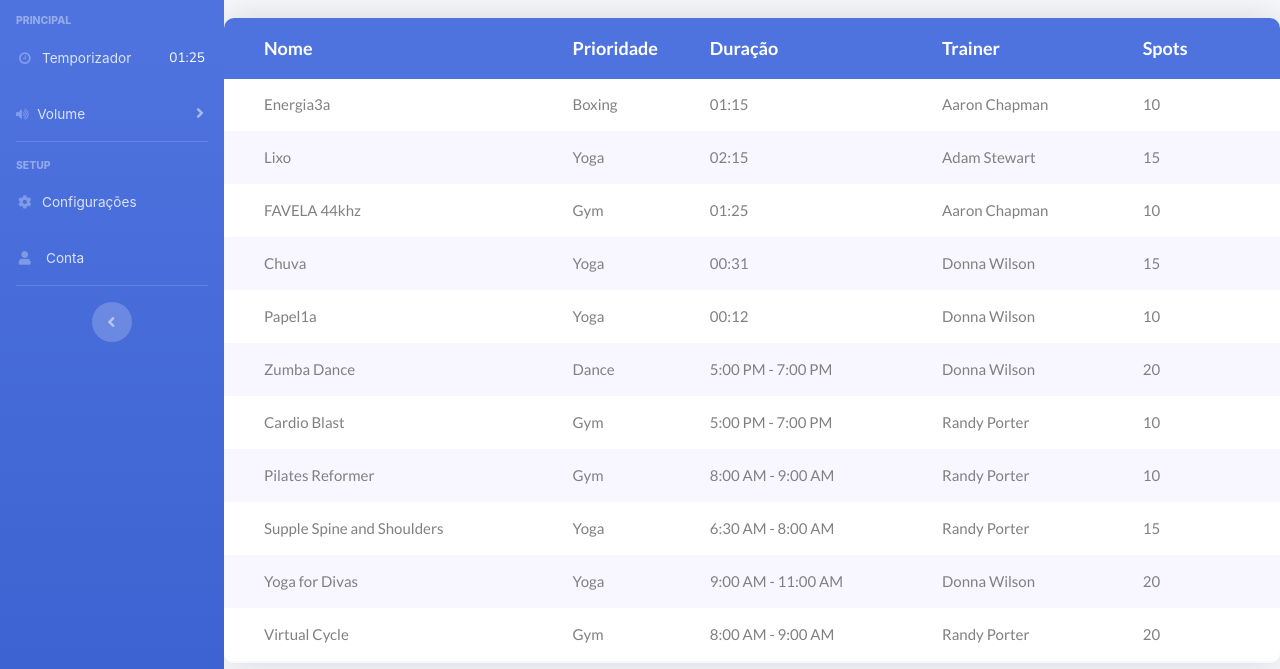
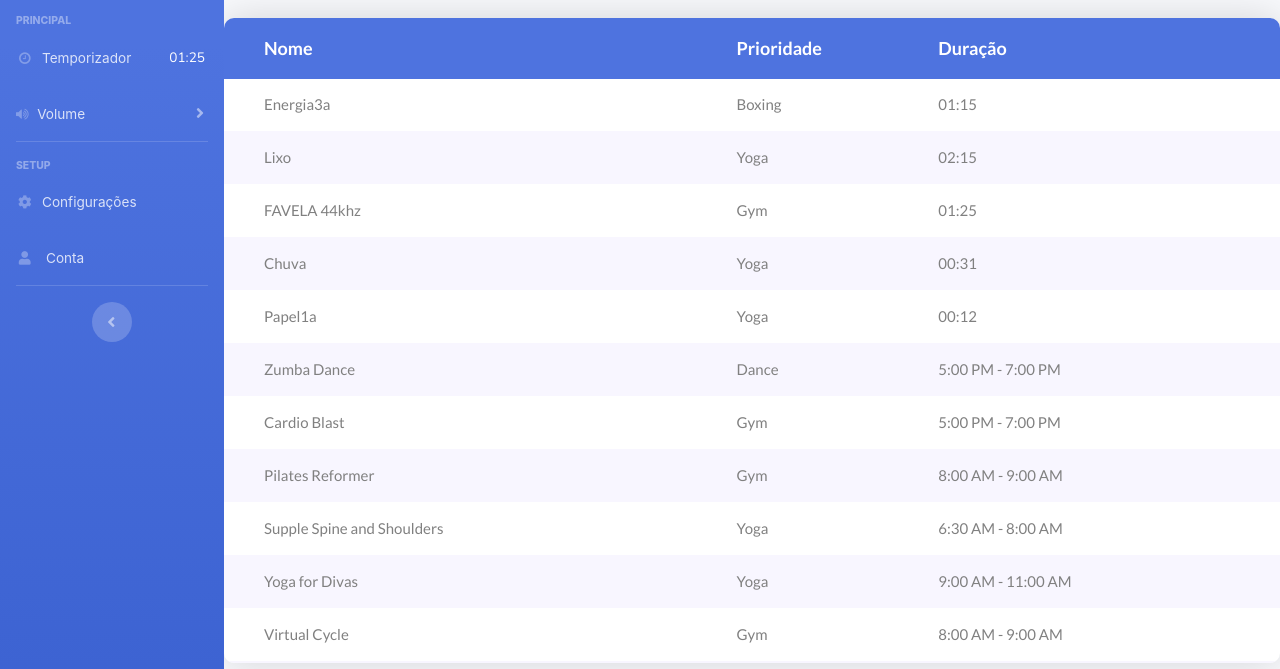
Before and after one commit to gcm10000/gcm10000.github.io, a website with bundled scripts: page default.html in a window 1280 px wide. Shown: the part 131-800 px from the top of the page. Built offline with nearby package versions, Linux system fonts and the light colour scheme.

Commit message:
Update default.html

```diff
--- a/default.html
+++ b/default.html
@@ -432,8 +432,6 @@
 									<th class="cell100 column1">Nome</th>
 									<th class="cell100 column2">Prioridade</th>
 									<th class="cell100 column3">Duração</th>
-									<th class="cell100 column4">Trainer</th>
-									<th class="cell100 column5">Spots</th>
 								</tr>
 							</thead>
 						</table>
@@ -446,176 +444,132 @@
 									<td class="cell100 column1">Energia3a</td>
 									<td class="cell100 column2">Boxing</td>
 									<td class="cell100 column3"><span class="duration">01:15</span></td>
-									<td class="cell100 column4">Aaron Chapman</td>
-									<td class="cell100 column5">10</td>
 								</tr>
 
 								<tr class="row100 body">
 									<td class="cell100 column1">Lixo</td>
 									<td class="cell100 column2">Yoga</td>
 									<td class="cell100 column3"><span class="duration">02:15</span></td>
-									<td class="cell100 column4">Adam Stewart</td>
-									<td class="cell100 column5">15</td>
 								</tr>
 
 								<tr class="row100 body">
 									<td class="cell100 column1">FAVELA 44khz</td>
 									<td class="cell100 column2">Gym</td>
 									<td class="cell100 column3"><span class="duration">01:25</span></td>
-									<td class="cell100 column4">Aaron Chapman</td>
-									<td class="cell100 column5">10</td>
 								</tr>
 
 								<tr class="row100 body">
 									<td class="cell100 column1">Chuva</td>
 									<td class="cell100 column2">Yoga</td>
 									<td class="cell100 column3"><span class="duration">00:31</span></td>
-									<td class="cell100 column4">Donna Wilson</td>
-									<td class="cell100 column5">15</td>
 								</tr>
 
 								<tr class="row100 body">
 									<td class="cell100 column1">Papel1a</td>
 									<td class="cell100 column2">Yoga</td>
 									<td class="cell100 column3"><span class="duration">00:12</span></td>
-									<td class="cell100 column4">Donna Wilson</td>
-									<td class="cell100 column5">10</td>
 								</tr>
 
 								<tr class="row100 body">
 									<td class="cell100 column1">Zumba Dance</td>
 									<td class="cell100 column2">Dance</td>
 									<td class="cell100 column3">5:00 PM - 7:00 PM</td>
-									<td class="cell100 column4">Donna Wilson</td>
-									<td class="cell100 column5">20</td>
 								</tr>
 
 								<tr class="row100 body">
 									<td class="cell100 column1">Cardio Blast</td>
 									<td class="cell100 column2">Gym</td>
 									<td class="cell100 column3">5:00 PM - 7:00 PM</td>
-									<td class="cell100 column4">Randy Porter</td>
-									<td class="cell100 column5">10</td>
 								</tr>
 
 								<tr class="row100 body">
 									<td class="cell100 column1">Pilates Reformer</td>
 									<td class="cell100 column2">Gym</td>
 									<td class="cell100 column3">8:00 AM - 9:00 AM</td>
-									<td class="cell100 column4">Randy Porter</td>
-									<td class="cell100 column5">10</td>
 								</tr>
 
 								<tr class="row100 body">
 									<td class="cell100 column1">Supple Spine and Shoulders</td>
 									<td class="cell100 column2">Yoga</td>
 									<td class="cell100 column3">6:30 AM - 8:00 AM</td>
-									<td class="cell100 column4">Randy Porter</td>
-									<td class="cell100 column5">15</td>
 								</tr>
 
 								<tr class="row100 body">
 									<td class="cell100 column1">Yoga for Divas</td>
 									<td class="cell100 column2">Yoga</td>
 									<td class="cell100 column3">9:00 AM - 11:00 AM</td>
-									<td class="cell100 column4">Donna Wilson</td>
-									<td class="cell100 column5">20</td>
 								</tr>
 
 								<tr class="row100 body">
 									<td class="cell100 column1">Virtual Cycle</td>
 									<td class="cell100 column2">Gym</td>
 									<td class="cell100 column3">8:00 AM - 9:00 AM</td>
-									<td class="cell100 column4">Randy Porter</td>
-									<td class="cell100 column5">20</td>
 								</tr>
 
 								<tr class="row100 body">
 									<td class="cell100 column1">Like a butterfly</td>
 									<td class="cell100 column2">Boxing</td>
 									<td class="cell100 column3">9:00 AM - 11:00 AM</td>
-									<td class="cell100 column4">Aaron Chapman</td>
-									<td class="cell100 column5">10</td>
 								</tr>
 
 								<tr class="row100 body">
 									<td class="cell100 column1">Mind & Body</td>
 									<td class="cell100 column2">Yoga</td>
 									<td class="cell100 column3">8:00 AM - 9:00 AM</td>
-									<td class="cell100 column4">Adam Stewart</td>
-									<td class="cell100 column5">15</td>
 								</tr>
 
 								<tr class="row100 body">
 									<td class="cell100 column1">Crit Cardio</td>
 									<td class="cell100 column2">Gym</td>
 									<td class="cell100 column3">9:00 AM - 10:00 AM</td>
-									<td class="cell100 column4">Aaron Chapman</td>
-									<td class="cell100 column5">10</td>
 								</tr>
 
 								<tr class="row100 body">
 									<td class="cell100 column1">Wheel Pose Full Posture</td>
 									<td class="cell100 column2">Yoga</td>
 									<td class="cell100 column3">7:00 AM - 8:30 AM</td>
-									<td class="cell100 column4">Donna Wilson</td>
-									<td class="cell100 column5">15</td>
 								</tr>
 
 								<tr class="row100 body">
 									<td class="cell100 column1">Playful Dancer's Flow</td>
 									<td class="cell100 column2">Yoga</td>
 									<td class="cell100 column3">8:00 AM - 9:00 AM</td>
-									<td class="cell100 column4">Donna Wilson</td>
-									<td class="cell100 column5">10</td>
 								</tr>
 
 								<tr class="row100 body">
 									<td class="cell100 column1">Zumba Dance</td>
 									<td class="cell100 column2">Dance</td>
 									<td class="cell100 column3">5:00 PM - 7:00 PM</td>
-									<td class="cell100 column4">Donna Wilson</td>
-									<td class="cell100 column5">20</td>
 								</tr>
 
 								<tr class="row100 body">
 									<td class="cell100 column1">Cardio Blast</td>
 									<td class="cell100 column2">Gym</td>
 									<td class="cell100 column3">5:00 PM - 7:00 PM</td>
-									<td class="cell100 column4">Randy Porter</td>
-									<td class="cell100 column5">10</td>
 								</tr>
 
 								<tr class="row100 body">
 									<td class="cell100 column1">Pilates Reformer</td>
 									<td class="cell100 column2">Gym</td>
 									<td class="cell100 column3">8:00 AM - 9:00 AM</td>
-									<td class="cell100 column4">Randy Porter</td>
-									<td class="cell100 column5">10</td>
 								</tr>
 
 								<tr class="row100 body">
 									<td class="cell100 column1">Supple Spine and Shoulders</td>
 									<td class="cell100 column2">Yoga</td>
 									<td class="cell100 column3">6:30 AM - 8:00 AM</td>
-									<td class="cell100 column4">Randy Porter</td>
-									<td class="cell100 column5">15</td>
 								</tr>
 
 								<tr class="row100 body">
 									<td class="cell100 column1">Yoga for Divas</td>
 									<td class="cell100 column2">Yoga</td>
 									<td class="cell100 column3">9:00 AM - 11:00 AM</td>
-									<td class="cell100 column4">Donna Wilson</td>
-									<td class="cell100 column5">20</td>
 								</tr>
 
 								<tr class="row100 body">
 									<td class="cell100 column1">Virtual Cycle</td>
 									<td class="cell100 column2">Gym</td>
 									<td class="cell100 column3">8:00 AM - 9:00 AM</td>
-									<td class="cell100 column4">Randy Porter</td>
-									<td class="cell100 column5">20</td>
 								</tr>
 							</tbody>
 						</table>
```
